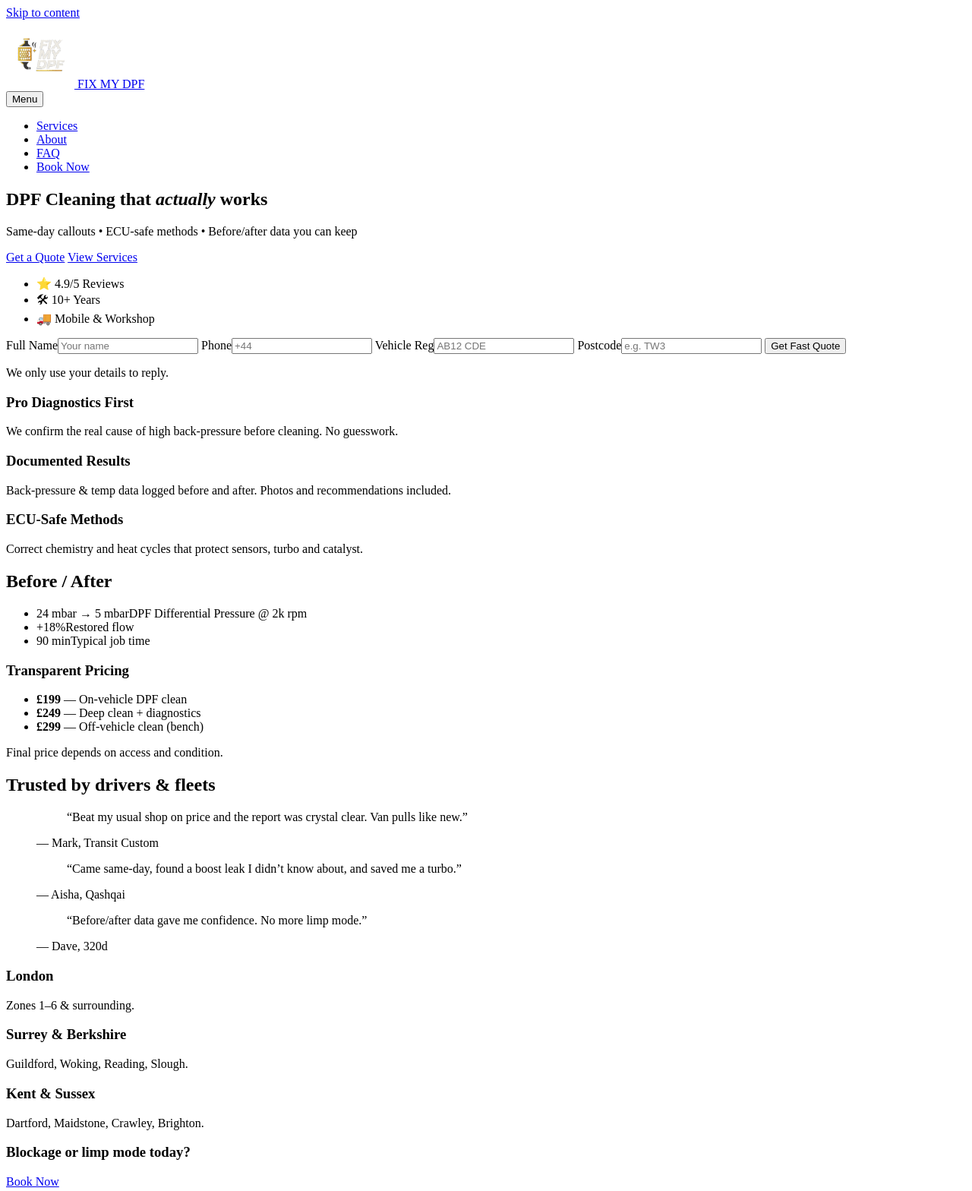
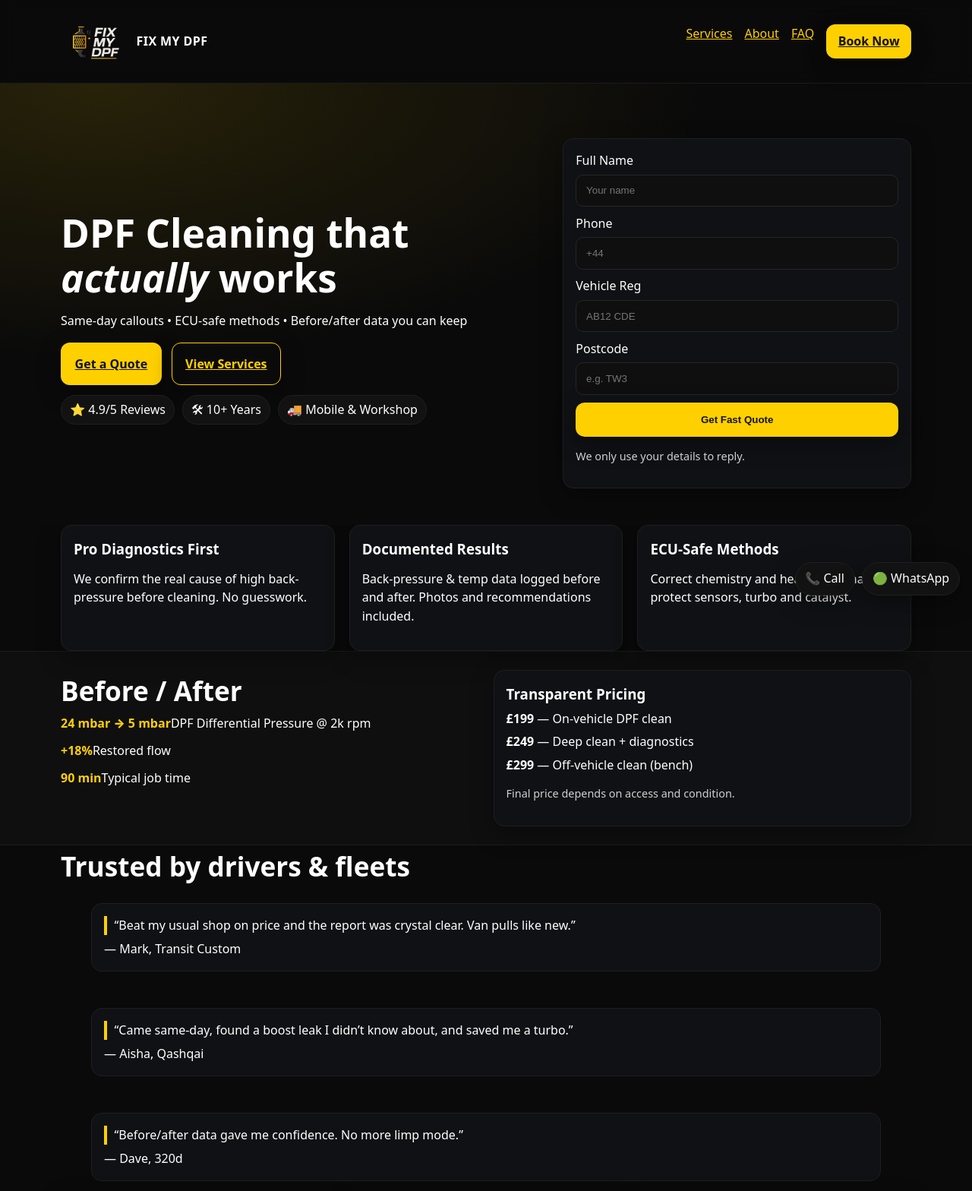
Before and after one commit to Zains95/Fix-My-DPF, a plain HTML site: page index.html in a window 1280 px wide. Shown: the top 1568 px of the page at 76% size. Drawn offline with Linux system fonts and the light colour scheme; the site is published under a folder, as on GitHub Pages, so addresses that start at the root find nothing.

Commit message:
Add files via upload

```diff
--- a/about.html
+++ b/about.html
@@ -1,38 +1,36 @@
 <!DOCTYPE html>
+
 <html lang="en">
 <head>
-
-<meta charset="utf-8">
-<meta name="viewport" content="width=device-width, initial-scale=1">
+<meta charset="utf-8"/>
+<meta content="width=device-width, initial-scale=1" name="viewport"/>
 <title>About | FIX MY DPF</title>
-<meta name="description" content="We fix the cause first, then clean. Data-led, honest, and fast. Covering the South East.">
-<link rel="canonical" href="https://www.fixmydpf.co.uk/about.html">
-<meta property="og:title" content="About | FIX MY DPF">
-<meta property="og:description" content="We fix the cause first, then clean. Data-led, honest, and fast. Covering the South East.">
-<meta property="og:type" content="website">
-<meta property="og:url" content="https://www.fixmydpf.co.uk/about.html">
-<meta property="og:image" content="https://www.fixmydpf.co.uk/assets/og-image.png">
-<meta name="twitter:card" content="summary_large_image">
-<meta name="theme-color" content="#0A0A0A">
-<link rel="icon" href="/assets/logo.svg" type="image/svg+xml">
-<link rel="preload" href="/styles.css" as="style">
-<link rel="stylesheet" href="/styles.css">
+<meta content="We fix the cause first, then clean. Data-led, honest, and fast. Covering the South East." name="description"/>
+<link href="https://www.fixmydpf.co.uk/about.html" rel="canonical"/>
+<meta content="About | FIX MY DPF" property="og:title"/>
+<meta content="We fix the cause first, then clean. Data-led, honest, and fast. Covering the South East." property="og:description"/>
+<meta content="website" property="og:type"/>
+<meta content="https://www.fixmydpf.co.uk/about.html" property="og:url"/>
+<meta content="https://www.fixmydpf.co.uk/assets/og-image.png" property="og:image"/>
+<meta content="summary_large_image" name="twitter:card"/>
+<meta content="#0A0A0A" name="theme-color"/>
+<link href="/assets/logo.svg" rel="icon" type="image/svg+xml"/>
+<link as="style" href="styles.css" rel="preload"/>
+<link href="styles.css" rel="stylesheet"/>
 <script type="application/ld+json">{"@context": "https://schema.org", "@type": "AutoRepair", "name": "FIX MY DPF", "image": "https://www.fixmydpf.co.uk/assets/og-image.png", "url": "https://www.fixmydpf.co.uk/about.html", "telephone": "+44 0000 000000", "priceRange": "\u00a3\u00a3", "address": {"@type": "PostalAddress", "streetAddress": "Your Street 1", "addressLocality": "Your Town", "addressRegion": "England", "postalCode": "ABC 123", "addressCountry": "GB"}, "areaServed": ["London", "Surrey", "Berkshire", "Kent", "Sussex", "South East"], "openingHoursSpecification": [{"@type": "OpeningHoursSpecification", "dayOfWeek": ["Monday", "Tuesday", "Wednesday", "Thursday", "Friday", "Saturday"], "opens": "08:00", "closes": "18:00"}], "sameAs": []}</script>
 <script type="application/ld+json">{"@context": "https://schema.org", "@type": "BreadcrumbList", "itemListElement": [{"@type": "ListItem", "position": 1, "name": "Home", "item": "https://www.fixmydpf.co.uk/"}, {"@type": "ListItem", "position": 2, "name": "About", "item": "https://www.fixmydpf.co.uk/about.html"}]}</script>
-
 </head>
 <body>
-
 <a class="skip-link" href="#main">Skip to content</a>
 <header class="header" role="banner">
 <div class="wrap">
 <a class="brand" href="/">
-      <img src="assets/logo-fixmydpf@2x.png" alt="FIX MY DPF" style="height:90px; width:auto;">
+<img alt="FIX MY DPF" src="assets/logo-fixmydpf@2x.png" style="height:90px; width:auto;"/>
 <span>FIX MY DPF</span>
 </a>
-    <nav class="nav" aria-label="Primary">
-      <button class="nav-toggle" aria-expanded="false" aria-controls="menu">Menu</button>
-      <ul id="menu" class="menu">
+<nav aria-label="Primary" class="nav">
+<button aria-controls="menu" aria-expanded="false" class="nav-toggle">Menu</button>
+<ul class="menu" id="menu">
 <li><a href="/services.html">Services</a></li>
 <li><a href="/about.html">About</a></li>
 <li><a href="/faq.html">FAQ</a></li>
@@ -41,8 +39,7 @@
 </nav>
 </div>
 </header>
-
-<main id="main" class="wrap grid--2">
+<main class="wrap grid--2" id="main">
 <section>
 <h1>About FIX MY DPF</h1>
 <p>We’re specialists with over a decade of hands-on diesel diagnostics. Our promise is simple: find the root cause, fix it properly, and show you proof.</p>
@@ -62,7 +59,6 @@
 </ul>
 </aside>
 </main>
-
 <footer class="footer">
 <div class="wrap grid--3">
 <section>
@@ -89,9 +85,8 @@
 </div>
 </footer>
 <div class="sticky-cta">
-  <a href="tel:+440000000000" class="pill">📞 Call</a>
-  <a href="https://wa.me/440000000000" class="pill">🟢 WhatsApp</a>
+<a class="pill" href="tel:+440000000000">📞 Call</a>
+<a class="pill" href="https://wa.me/440000000000">🟢 WhatsApp</a>
 </div>
-<script src="/app.js" defer></script>
-
+<script defer="" src="app.js"></script>
 </body></html>
--- a/index.html
+++ b/index.html
@@ -1,38 +1,36 @@
 <!DOCTYPE html>
+
 <html lang="en">
 <head>
-
-<meta charset="utf-8">
-<meta name="viewport" content="width=device-width, initial-scale=1">
-<title>DPF Cleaning & Diagnostics | FIX MY DPF</title>
-<meta name="description" content="Better than DPF Medic: faster response, clearer reports, and proven cleaning that protects sensors and turbos.">
-<link rel="canonical" href="https://www.fixmydpf.co.uk/">
-<meta property="og:title" content="DPF Cleaning & Diagnostics | FIX MY DPF">
-<meta property="og:description" content="Better than DPF Medic: faster response, clearer reports, and proven cleaning that protects sensors and turbos.">
-<meta property="og:type" content="website">
-<meta property="og:url" content="https://www.fixmydpf.co.uk/">
-<meta property="og:image" content="https://www.fixmydpf.co.uk/assets/og-image.png">
-<meta name="twitter:card" content="summary_large_image">
-<meta name="theme-color" content="#0A0A0A">
-<link rel="icon" href="/assets/logo.svg" type="image/svg+xml">
-<link rel="preload" href="/styles.css" as="style">
-<link rel="stylesheet" href="/styles.css">
+<meta charset="utf-8"/>
+<meta content="width=device-width, initial-scale=1" name="viewport"/>
+<title>DPF Cleaning &amp; Diagnostics | FIX MY DPF</title>
+<meta content="Better than DPF Medic: faster response, clearer reports, and proven cleaning that protects sensors and turbos." name="description"/>
+<link href="https://www.fixmydpf.co.uk/" rel="canonical"/>
+<meta content="DPF Cleaning &amp; Diagnostics | FIX MY DPF" property="og:title"/>
+<meta content="Better than DPF Medic: faster response, clearer reports, and proven cleaning that protects sensors and turbos." property="og:description"/>
+<meta content="website" property="og:type"/>
+<meta content="https://www.fixmydpf.co.uk/" property="og:url"/>
+<meta content="https://www.fixmydpf.co.uk/assets/og-image.png" property="og:image"/>
+<meta content="summary_large_image" name="twitter:card"/>
+<meta content="#0A0A0A" name="theme-color"/>
+<link href="/assets/logo.svg" rel="icon" type="image/svg+xml"/>
+<link as="style" href="styles.css" rel="preload"/>
+<link href="styles.css" rel="stylesheet"/>
 <script type="application/ld+json">{"@context": "https://schema.org", "@type": "AutoRepair", "name": "FIX MY DPF", "image": "https://www.fixmydpf.co.uk/assets/og-image.png", "url": "https://www.fixmydpf.co.uk/", "telephone": "+44 0000 000000", "priceRange": "\u00a3\u00a3", "address": {"@type": "PostalAddress", "streetAddress": "Your Street 1", "addressLocality": "Your Town", "addressRegion": "England", "postalCode": "ABC 123", "addressCountry": "GB"}, "areaServed": ["London", "Surrey", "Berkshire", "Kent", "Sussex", "South East"], "openingHoursSpecification": [{"@type": "OpeningHoursSpecification", "dayOfWeek": ["Monday", "Tuesday", "Wednesday", "Thursday", "Friday", "Saturday"], "opens": "08:00", "closes": "18:00"}], "sameAs": []}</script>
 <script type="application/ld+json">{"@context": "https://schema.org", "@type": "BreadcrumbList", "itemListElement": [{"@type": "ListItem", "position": 1, "name": "Home", "item": "https://www.fixmydpf.co.uk/"}, {"@type": "ListItem", "position": 2, "name": "DPF Cleaning & Diagnostics", "item": "https://www.fixmydpf.co.uk/"}]}</script>
-
 </head>
 <body>
-
 <a class="skip-link" href="#main">Skip to content</a>
 <header class="header" role="banner">
 <div class="wrap">
 <a class="brand" href="/">
-      <img src="assets/logo-fixmydpf@2x.png" alt="FIX MY DPF" style="height:90px; width:auto;">
+<img alt="FIX MY DPF" src="assets/logo-fixmydpf@2x.png" style="height:90px; width:auto;"/>
 <span>FIX MY DPF</span>
 </a>
-    <nav class="nav" aria-label="Primary">
-      <button class="nav-toggle" aria-expanded="false" aria-controls="menu">Menu</button>
-      <ul id="menu" class="menu">
+<nav aria-label="Primary" class="nav">
+<button aria-controls="menu" aria-expanded="false" class="nav-toggle">Menu</button>
+<ul class="menu" id="menu">
 <li><a href="/services.html">Services</a></li>
 <li><a href="/about.html">About</a></li>
 <li><a href="/faq.html">FAQ</a></li>
@@ -41,9 +39,7 @@
 </nav>
 </div>
 </header>
-
 <main id="main">
-
 <section class="hero hero--image">
 <div class="wrap hero__inner">
 <div class="hero__copy">
@@ -56,21 +52,20 @@
 <ul class="badges">
 <li>⭐ 4.9/5 Reviews</li>
 <li>🛠 10+ Years</li>
-        <li>🚚 Mobile & Workshop</li>
+<li>🚚 Mobile &amp; Workshop</li>
 </ul>
 </div>
-    <form class="card quote" name="quick-quote" method="post" data-netlify="true" aria-label="Quick quote form">
-      <input type="hidden" name="form-name" value="quick-quote">
-      <label>Full Name<input required name="name" type="text" placeholder="Your name"></label>
-      <label>Phone<input required name="phone" type="tel" placeholder="+44"></label>
-      <label>Vehicle Reg<input name="reg" type="text" placeholder="AB12 CDE"></label>
-      <label>Postcode<input name="postcode" type="text" placeholder="e.g. TW3"></label>
+<form aria-label="Quick quote form" class="card quote" data-netlify="true" method="post" name="quick-quote">
+<input name="form-name" type="hidden" value="quick-quote"/>
+<label>Full Name<input name="name" placeholder="Your name" required="" type="text"/></label>
+<label>Phone<input name="phone" placeholder="+44" required="" type="tel"/></label>
+<label>Vehicle Reg<input name="reg" placeholder="AB12 CDE" type="text"/></label>
+<label>Postcode<input name="postcode" placeholder="e.g. TW3" type="text"/></label>
 <button class="btn btn--full" type="submit">Get Fast Quote</button>
 <p class="small t-subtle">We only use your details to reply.</p>
 </form>
 </div>
 </section>
-
 <section class="wrap grid--3 cards">
 <article class="card">
 <h3>Pro Diagnostics First</h3>
@@ -78,14 +73,13 @@
 </article>
 <article class="card">
 <h3>Documented Results</h3>
-    <p>Back-pressure & temp data logged before and after. Photos and recommendations included.</p>
+<p>Back-pressure &amp; temp data logged before and after. Photos and recommendations included.</p>
 </article>
 <article class="card">
 <h3>ECU-Safe Methods</h3>
 <p>Correct chemistry and heat cycles that protect sensors, turbo and catalyst.</p>
 </article>
 </section>
-
 <section class="band">
 <div class="wrap grid--2">
 <div>
@@ -107,10 +101,9 @@
 </div>
 </div>
 </section>
-
 <section class="wrap">
-  <h2>Trusted by drivers & fleets</h2>
-  <div class="reviews slider" aria-label="Customer reviews">
+<h2>Trusted by drivers &amp; fleets</h2>
+<div aria-label="Customer reviews" class="reviews slider">
 <figure class="slide">
 <blockquote>“Beat my usual shop on price and the report was crystal clear. Van pulls like new.”</blockquote>
 <figcaption>— Mark, Transit Custom</figcaption>
@@ -125,28 +118,24 @@
 </figure>
 </div>
 </section>
-
 <section class="wrap grid--3 locations">
 <div class="card">
-    <h3>London</h3><p>Zones 1–6 & surrounding.</p>
+<h3>London</h3><p>Zones 1–6 &amp; surrounding.</p>
 </div>
 <div class="card">
-    <h3>Surrey & Berkshire</h3><p>Guildford, Woking, Reading, Slough.</p>
+<h3>Surrey &amp; Berkshire</h3><p>Guildford, Woking, Reading, Slough.</p>
 </div>
 <div class="card">
-    <h3>Kent & Sussex</h3><p>Dartford, Maidstone, Crawley, Brighton.</p>
+<h3>Kent &amp; Sussex</h3><p>Dartford, Maidstone, Crawley, Brighton.</p>
 </div>
 </section>
-
 <section class="cta">
 <div class="wrap flex">
 <h3>Blockage or limp mode today?</h3>
 <a class="btn" href="/contact.html">Book Now</a>
 </div>
 </section>
-
 </main>
-
 <footer class="footer">
 <div class="wrap grid--3">
 <section>
@@ -173,10 +162,9 @@
 </div>
 </footer>
 <div class="sticky-cta">
-  <a href="tel:+440000000000" class="pill">📞 Call</a>
-  <a href="https://wa.me/440000000000" class="pill">🟢 WhatsApp</a>
+<a class="pill" href="tel:+440000000000">📞 Call</a>
+<a class="pill" href="https://wa.me/440000000000">🟢 WhatsApp</a>
 </div>
-<script src="/app.js" defer></script>
-
+<script defer="" src="app.js"></script>
 </body>
 </html>
```
Also changed, not shown: contact.html (+32 -37 lines), faq.html (+24 -29 lines), services.html (+27 -32 lines). Lines whose indentation alone changed are shown as unchanged.
